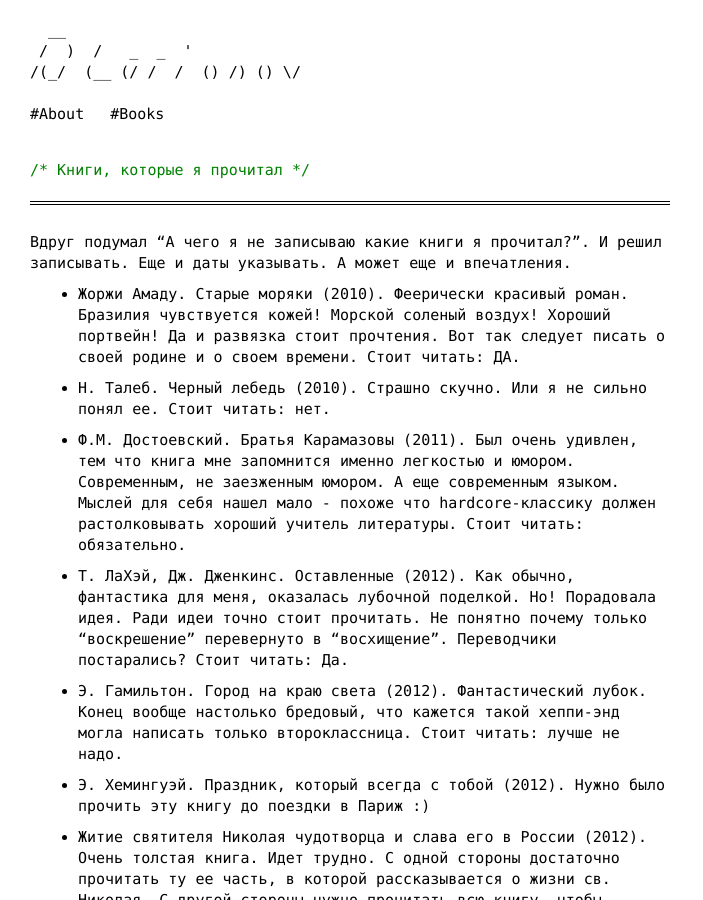
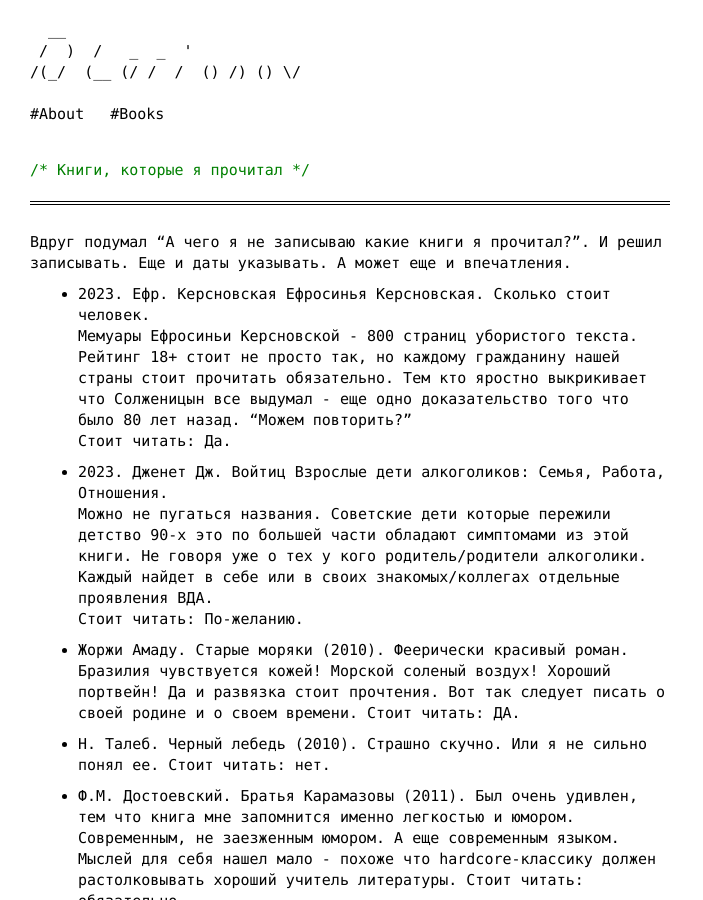
Before and after one commit to InvisibleMan/blog.dlarionov.info, a Jekyll site: the page built from pages/readed_books.md, in a window 1280 px wide and 900 px high. Shown: the whole window, without its empty margins (0-703 px from the left). Built offline with Jekyll 4.4.1, drawn with Linux system fonts in a browser that asks for light colours.

Commit message:
Добавлены отзывы на книги:  - Ефр. Керсновская "Ефросинья Керсновская. Сколько стоит человек"  - Дженет Дж. Войтиц "Взрослые дети алкоголиков: Семья, Работа, Отношения"

```diff
--- a/pages/readed_books.md
+++ b/pages/readed_books.md
@@ -9,6 +9,14 @@ tags:
 
 Вдруг подумал "А чего я не записываю какие книги я прочитал?".
 И решил записывать. Еще и даты указывать. А может еще и впечатления.
+
++ *2023*. Ефр. Керсновская **Ефросинья Керсновская. Сколько стоит человек**.
+  Мемуары Ефросиньи Керсновской - 800 страниц убористого текста. Рейтинг 18+ стоит не просто так, но каждому гражданину нашей страны стоит прочитать обязательно. Тем кто яростно выкрикивает что Солженицын все выдумал - еще одно доказательство того что было 80 лет назад. "Можем повторить?"
+  Стоит читать: **Да**.
+
++ *2023*. Дженет Дж. Войтиц **Взрослые дети алкоголиков: Семья, Работа, Отношения**.
+  Можно не пугаться названия. Советские дети которые пережили детство 90-х это по большей части обладают симптомами из этой книги. Не говоря уже о тех у кого родитель/родители алкоголики. Каждый найдет в себе или в своих знакомых/коллегах отдельные проявления ВДА.
+  Стоит читать: **По-желанию**.
 
 + Жоржи Амаду. **Старые моряки** (2010).
   Феерически красивый роман. Бразилия чувствуется кожей! Морской соленый воздух! Хороший портвейн!
```
